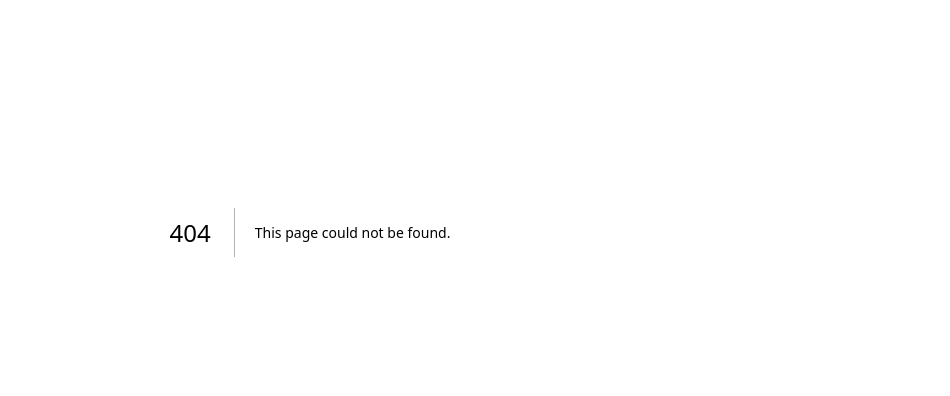
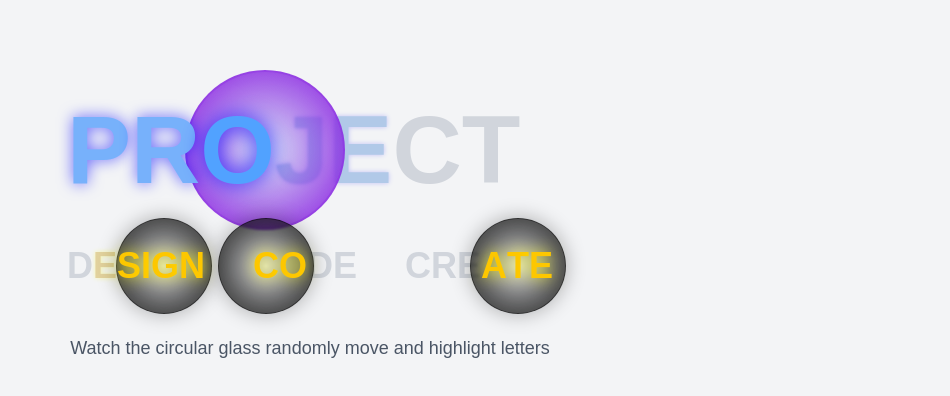
Before and after one commit to relatablepradeep/PradeepV2, a Next.js app: page /Project in a window 1280 px wide. Before the commit this address had no page. Shown: the part 1096-1492 px from the top of the page, without its empty margins (330-1280 px from the left). Built offline with nearby package versions, Linux system fonts and the light colour scheme.

Commit message:
added project section

```diff
--- a/package.json
+++ b/package.json
@@ -10,6 +10,7 @@
   },
   "dependencies": {
     "axios": "^1.11.0",
+    "framer-motion": "^12.23.12",
     "next": "15.4.5",
     "react": "19.1.0",
     "react-dom": "19.1.0",
--- /dev/null
+++ b/src/app/Animation/Text/Text.tsx
@@ -0,0 +1,238 @@
+'use client'
+
+import React, { useState, useEffect, useRef } from 'react';
+
+const Text = () => {
+  const [currentLetterIndex, setCurrentLetterIndex] = useState(0);
+  const [circlePosition, setCirclePosition] = useState({ x: 0, y: 0 });
+  const containerRef = useRef(null);
+  const letterRefs = useRef([]);
+
+  const word = "PROJECT";
+
+  // Check if a letter is under the circle
+  const isLetterUnderCircle = (letterIndex) => {
+    if (!letterRefs.current[letterIndex] || !containerRef.current) return false;
+
+    const letterRect = letterRefs.current[letterIndex].getBoundingClientRect();
+    const containerRect = containerRef.current.getBoundingClientRect();
+
+    const letterCenterX = letterRect.left - containerRect.left + letterRect.width / 2;
+    const letterCenterY = letterRect.top - containerRect.top + letterRect.height / 2;
+
+    const distance = Math.sqrt(
+      Math.pow(letterCenterX - circlePosition.x, 2) +
+      Math.pow(letterCenterY - circlePosition.y, 2)
+    );
+
+    return distance <= 80; // Circle radius is 80px
+  };
+
+  const animateRandomly = () => {
+    const randomIndex = Math.floor(Math.random() * word.length);
+    setCurrentLetterIndex(randomIndex);
+
+    // Get the position of the random letter
+    if (letterRefs.current[randomIndex] && containerRef.current) {
+      const letterRect = letterRefs.current[randomIndex].getBoundingClientRect();
+      const containerRect = containerRef.current.getBoundingClientRect();
+
+      setCirclePosition({
+        x: letterRect.left - containerRect.left + letterRect.width / 2,
+        y: letterRect.top - containerRect.top + letterRect.height / 2
+      });
+    }
+  };
+
+  useEffect(() => {
+    // Start animation immediately when component mounts
+    const startAnimation = () => {
+      animateRandomly();
+    };
+
+    // Initial animation
+    setTimeout(startAnimation, 500);
+
+    // Set up infinite random animation
+    const interval = setInterval(() => {
+      animateRandomly();
+    }, 1200 + Math.random() * 1800); // Random interval between 1.2-3 seconds
+
+    return () => clearInterval(interval);
+  }, []);
+
+  return (
+    <div className="min-h-screen bg-gray-100 flex items-center justify-center">
+      <div className="space-y-12">
+        {/* Main Project Text with Random Mask Effect */}
+        <div
+          ref={containerRef}
+          className="relative inline-block"
+        >
+          {/* Individual Letters */}
+          <div className="flex">
+            {word.split('').map((letter, index) => (
+              <span
+                key={index}
+                ref={el => letterRefs.current[index] = el}
+                className={`text-8xl font-bold select-none transition-all duration-700 ease-out ${
+                  isLetterUnderCircle(index)
+                    ? 'text-blue-400'
+                    : 'text-gray-300'
+                }`}
+                style={{
+                  transformOrigin: 'center',
+                  zIndex: isLetterUnderCircle(index) ? 10 : 1,
+                  textShadow: isLetterUnderCircle(index) ? '0 0 20px rgba(0, 0, 255, 0.8)' : 'none'
+                }}
+              >
+                {letter}
+              </span>
+            ))}
+          </div>
+
+          {/* Black Circular Glass Effect */}
+          <div
+            className="absolute pointer-events-none transition-all duration-1000 ease-in-out"
+            style={{
+              width: '160px',
+              height: '160px',
+              background: 'radial-gradient(circle, rgba(0, 91, 255, 0.1) 0%, rgba(138, 43, 226, 0.8) 70%, rgba(138, 43, 226, 0.95) 100%)',
+              borderRadius: '50%',
+              left: `${circlePosition.x - 80}px`,
+              top: `${circlePosition.y - 80}px`,
+              transform: 'scale(1)',
+              zIndex: 5,
+              backdropFilter: 'blur(1px)',
+              border: '2px solid rgba(138, 43, 226, 0.4)',
+              boxShadow: `
+  0 0 30px rgba(0, 91, 255, 0.4),          // outer blue glow
+  inset 0 0 20px rgba(138, 43, 226, 0.3)    // inner violet glow
+`
+            }}
+          />
+        </div>
+
+        {/* Additional Demo Words */}
+        <div className="flex gap-12 justify-center">
+          <RandomMaskText text="DESIGN" />
+          <RandomMaskText text="CODE" />
+          <RandomMaskText text="CREATE" />
+        </div>
+
+        {/* Info Text */}
+        <div className="text-center">
+          <p className="text-gray-600 text-lg">
+            Watch the circular glass randomly move and highlight letters
+          </p>
+        </div>
+      </div>
+    </div>
+  );
+};
+
+// Reusable component for other text items
+const RandomMaskText = ({ text }) => {
+  const [currentLetterIndex, setCurrentLetterIndex] = useState(0);
+  const [circlePosition, setCirclePosition] = useState({ x: 0, y: 0 });
+  const containerRef = useRef(null);
+  const letterRefs = useRef([]);
+
+  // Check if a letter is under the circle
+  const isLetterUnderCircle = (letterIndex) => {
+    if (!letterRefs.current[letterIndex] || !containerRef.current) return false;
+
+    const letterRect = letterRefs.current[letterIndex].getBoundingClientRect();
+    const containerRect = containerRef.current.getBoundingClientRect();
+
+    const letterCenterX = letterRect.left - containerRect.left + letterRect.width / 2;
+    const letterCenterY = letterRect.top - containerRect.top + letterRect.height / 2;
+
+    const distance = Math.sqrt(
+      Math.pow(letterCenterX - circlePosition.x, 2) +
+      Math.pow(letterCenterY - circlePosition.y, 2)
+    );
+
+    return distance <= 48; // Circle radius is 48px
+  };
+
+  const animateRandomly = () => {
+    const randomIndex = Math.floor(Math.random() * text.length);
+    setCurrentLetterIndex(randomIndex);
+
+    if (letterRefs.current[randomIndex] && containerRef.current) {
+      const letterRect = letterRefs.current[randomIndex].getBoundingClientRect();
+      const containerRect = containerRef.current.getBoundingClientRect();
+
+      setCirclePosition({
+        x: letterRect.left - containerRect.left + letterRect.width / 2,
+        y: letterRect.top - containerRect.top + letterRect.height / 2
+      });
+    }
+  };
+
+  useEffect(() => {
+    // Start animation after a random delay
+    const startDelay = Math.random() * 2000;
+
+    setTimeout(() => {
+      animateRandomly();
+    }, startDelay);
+
+    // Set up infinite random animation
+    const interval = setInterval(() => {
+      animateRandomly();
+    }, 1000 + Math.random() * 2000); // Random interval between 1-3 seconds
+
+    return () => clearInterval(interval);
+  }, []);
+
+  return (
+    <div
+      ref={containerRef}
+      className="relative inline-block"
+    >
+      {/* Individual Letters */}
+      <div className="flex">
+        {text.split('').map((letter, index) => (
+          <span
+            key={index}
+            ref={el => letterRefs.current[index] = el}
+            className={`text-4xl font-bold select-none transition-all duration-600 ease-out ${
+              isLetterUnderCircle(index)
+                ? 'text-yellow-400'
+                : 'text-gray-300'
+            }`}
+            style={{
+              transformOrigin: 'center',
+              zIndex: isLetterUnderCircle(index) ? 10 : 1,
+              textShadow: isLetterUnderCircle(index) ? '0 0 15px rgba(255, 255, 0, 0.8)' : 'none'
+            }}
+          >
+            {letter}
+          </span>
+        ))}
+      </div>
+
+      {/* Black Circular Glass Effect */}
+      <div
+        className="absolute pointer-events-none transition-all duration-800 ease-in-out"
+        style={{
+          width: '96px',
+          height: '96px',
+          background: 'radial-gradient(circle, rgba(0,0,0,0.1) 0%, rgba(0,0,0,0.7) 70%, rgba(0,0,0,0.9) 100%)',
+          borderRadius: '50%',
+          left: `${circlePosition.x - 48}px`,
+          top: `${circlePosition.y - 48}px`,
+          transform: 'scale(1)',
+          zIndex: 5,
+          backdropFilter: 'blur(1px)',
+          border: '1px solid rgba(0,0,0,0.3)',
+          boxShadow: '0 0 20px rgba(0,0,0,0.3), inset 0 0 15px rgba(255,255,255,0.1)'
+        }}
+      />
+    </div>
+  );
+};
+
+export default Text;
--- a/src/app/Component/Header/Nav.tsx
+++ b/src/app/Component/Header/Nav.tsx
@@ -26,9 +26,9 @@ export default function Nav() {
 
                     <div className="relative  space-x-36 top-10 font-extralight  text-2xl">
 
-                        <Link href='/'>Home</Link>
+                        <Link href='/Home'>Home</Link>
 
-                        <Link href='/'>Project</Link>
+                        <Link href='/Project'>Project</Link>
 
                         <Link href='/'>About me</Link>
 
--- /dev/null
+++ b/src/app/Home/page.tsx
@@ -0,0 +1,14 @@
+import MyHome from "./Home";
+
+export default function home(){
+
+    return(
+
+        <>
+
+        <MyHome/>
+
+
+        </>
+    )
+}
--- /dev/null
+++ b/src/app/Project/page.tsx
@@ -0,0 +1,14 @@
+import Text from "../Animation/Text/Text"
+
+
+export default function Project(){
+
+    return(
+        <>
+
+        <Text/>
+
+
+        </>
+    )
+}
--- a/src/app/layout.tsx
+++ b/src/app/layout.tsx
@@ -2,7 +2,7 @@ import type { Metadata } from "next";
 import { Geist, Geist_Mono } from "next/font/google";
 import "./globals.css";
 import Nav from "./Component/Header/Nav";
-import Email from "./Component/Home/Email";
+import Email from "./Home/Email";
 
 const geistSans = Geist({
   variable: "--font-geist-sans",
--- a/src/app/page.tsx
+++ b/src/app/page.tsx
@@ -1,5 +1,4 @@
-
-import MYhome from "./Component/Home/Home";
+import MYhome from "./Home/Home";
 
 
 export default function Home() {
@@ -13,6 +12,8 @@ export default function Home() {
     <MYhome/>
 
 
+
+
     </>
 
   );
```
Also changed, not shown: src/app/Project/Project.tsx (added, +13 -0 lines), src/app/Home/Email.tsx (renamed from src/app/Component/Home/Email.tsx), src/app/Home/Home.tsx (renamed from src/app/Component/Home/Home.tsx), 1 other file (tests, documents, lock files or other folders).
